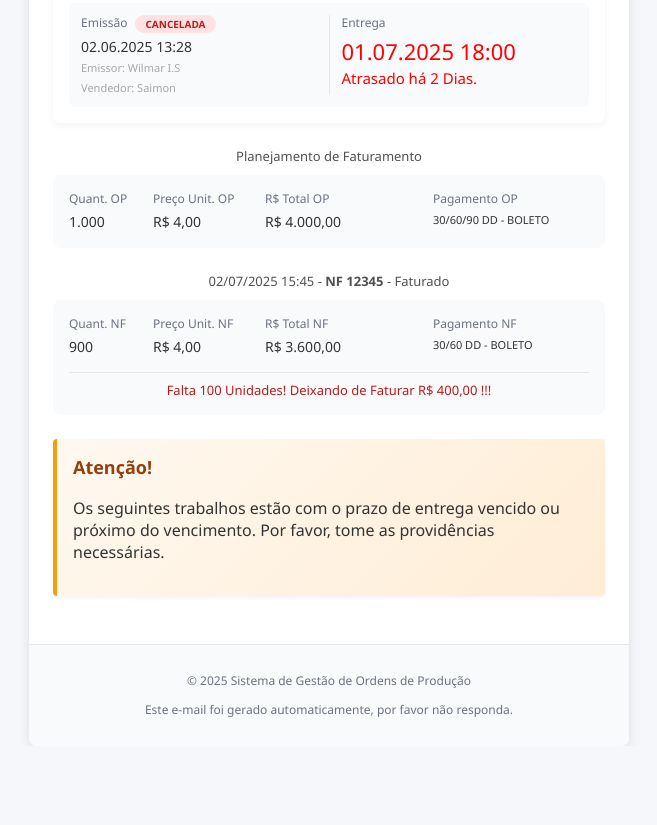
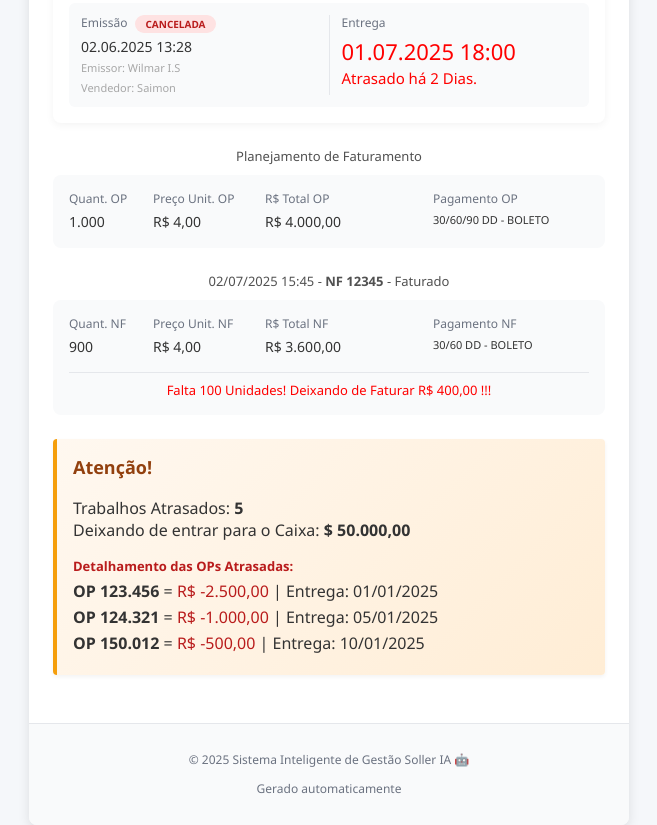
Before and after one commit to saimondasoler/relatorio-vendas, a plain HTML site: page disparo_direcao.html in a window 1280 px wide. Shown: the part 380-1205 px from the top of the page, without its empty margins (311-968 px from the left). Before the commit the page ends 1126 px from the top, so only its background shows below. Drawn offline with Linux system fonts and the light colour scheme.

Commit message:
Add files via upload

```diff
--- a/disparo_direcao.html
+++ b/disparo_direcao.html
@@ -241,14 +241,14 @@
 
             <div class="alert-box">
                 <h2>Atenção!</h2>
-                <p>Os seguintes trabalhos estão com o prazo de entrega vencido ou próximo do vencimento. Por favor, tome as providências necessárias.</p>
+                <p>Trabalhos Atrasados: <b>5</b><br>Deixando de entrar para o Caixa: <b>$ 50.000,00</b></p>
             </div>
         </div>
 
         <!-- Footer -->
         <div class="footer">
-            <p>© 2025 Sistema de Gestão de Ordens de Produção</p>
-            <p>Este e-mail foi gerado automaticamente, por favor não responda.</p>
+            <p>© 2025 Sistema Inteligente de Gestão Soller IA 🤖 </p>
+            <p>Gerado automaticamente</p>
         </div>
     </div>
 
@@ -414,7 +414,7 @@
           separador.style.margin = '16px 0 8px 0';
 
           const alerta = document.createElement('div');
-          alerta.style.color = '#b91c1c';
+          alerta.style.color = '#ff0000';
           alerta.style.fontSize = '13px';
           alerta.style.textAlign = 'center';
           alerta.textContent = mensagemNF.trim();
@@ -425,6 +425,28 @@
 
         container.appendChild(bloco);
       });
+
+      // Exemplo de dados das OPs atrasadas
+      const opsAtrasadas = [
+        { op: "123.456", valor: -2500, entrega: "01/01/2025" },
+        { op: "124.321", valor: -1000, entrega: "05/01/2025" },
+        { op: "150.012", valor: -500, entrega: "10/01/2025" }
+        // ...adicione mais se quiser
+      ];
+
+      // Renderizar a lista de OPs atrasadas
+      const lista = document.createElement('div');
+      lista.className = "op-atrasadas-lista";
+      lista.style.marginTop = "12px";
+      lista.innerHTML = '<div style="font-size:13px; color:#b91c1c; font-weight:bold; margin-bottom:4px;">Detalhamento das OPs Atrasadas:</div><ul style="list-style:none; padding:0; margin:0;"></ul>';
+      const ul = lista.querySelector('ul');
+      opsAtrasadas.forEach(item => {
+        const li = document.createElement('li');
+        li.style.marginBottom = "4px";
+        li.innerHTML = `<span style="font-weight:bold;">OP ${item.op}</span> = <span style="color:#b91c1c;">R$ ${item.valor.toLocaleString('pt-BR', {minimumFractionDigits:2})}</span> | Entrega: ${item.entrega}`;
+        ul.appendChild(li);
+      });
+      document.querySelector('.alert-box').appendChild(lista);
     </script>
 </body>
 </html>
```
